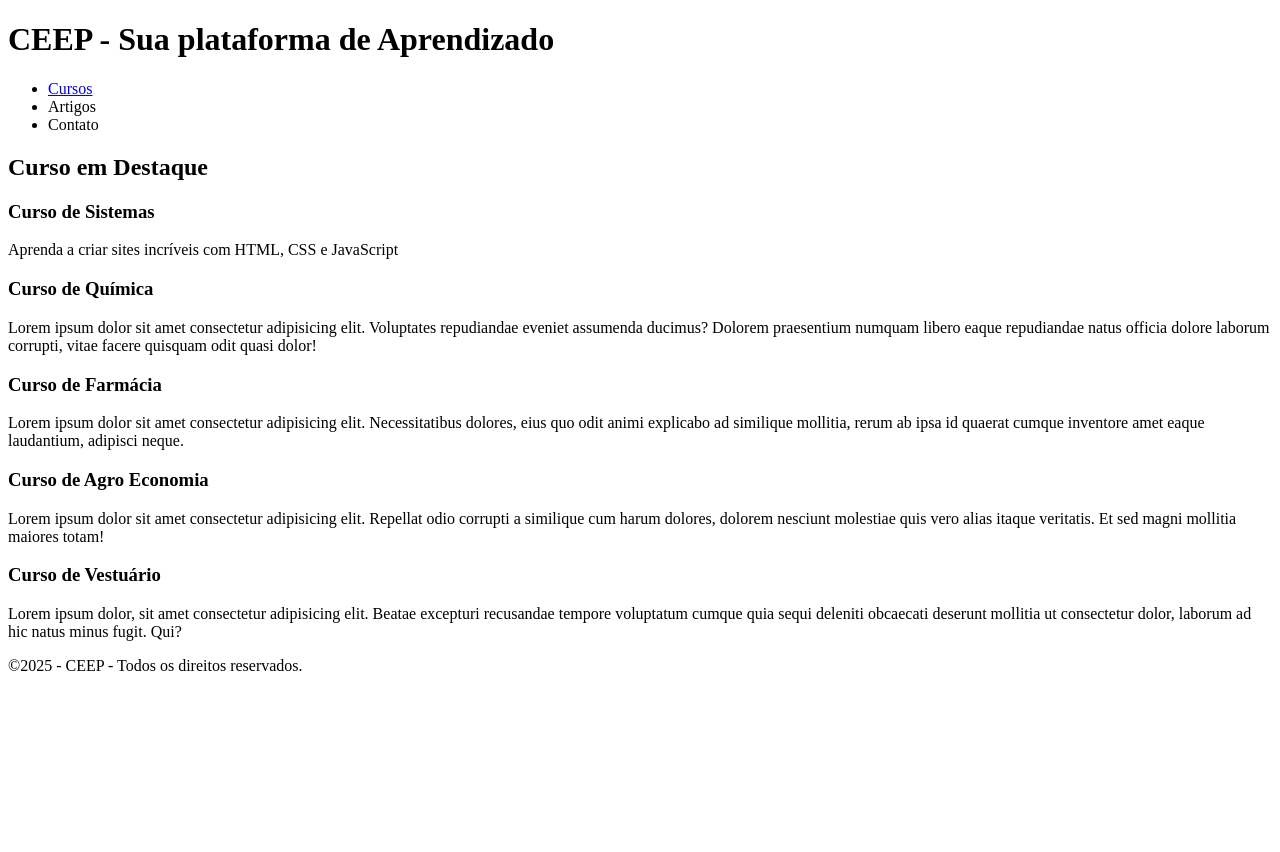
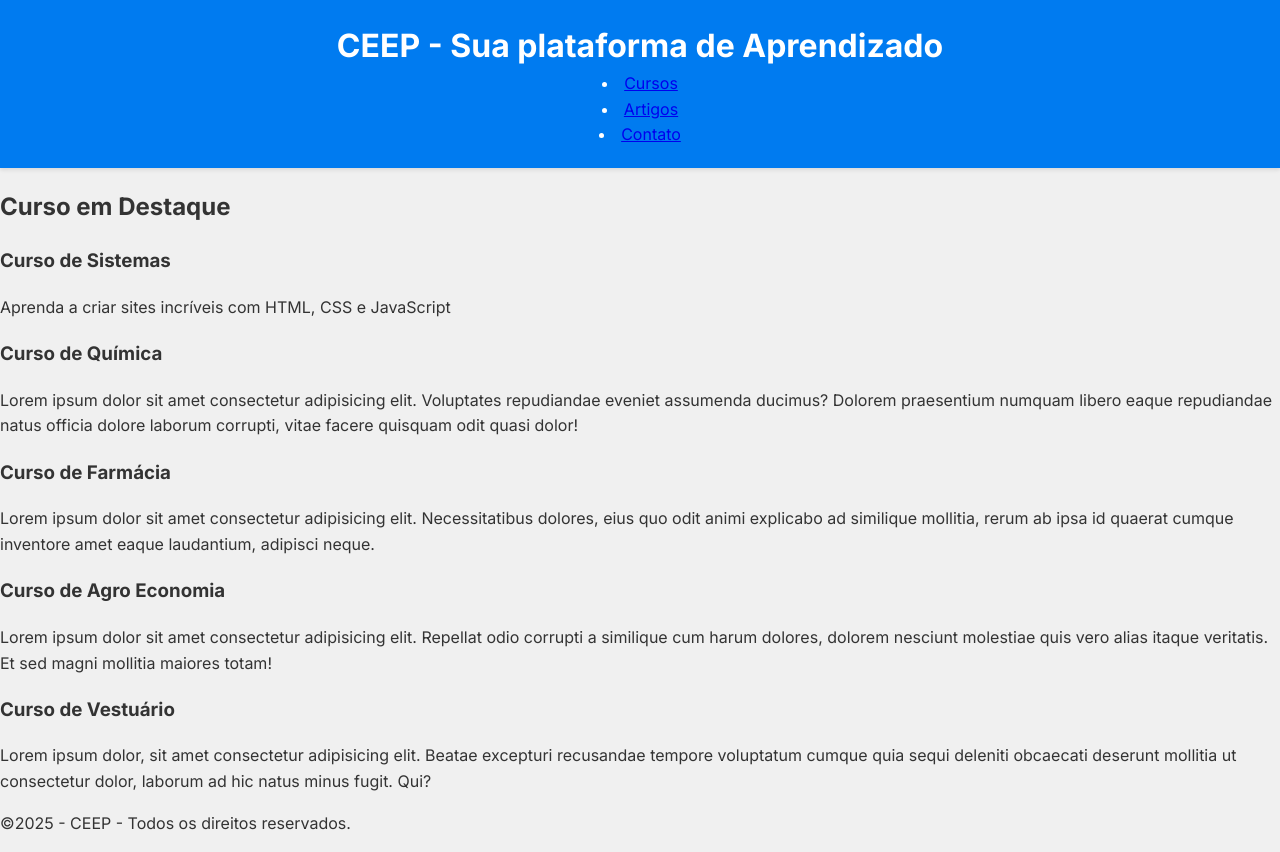
Before and after one commit to JoaoMarceloGuastala09/PaginaCEEP, a plain HTML site: page index.html in a window 1280 px wide. Before the commit the page ends 800 px from the top, so only its background shows below. Drawn offline with nearby package versions, Linux system fonts and the light colour scheme.

Commit message:
Add files via upload

```diff
--- a/index.html
+++ b/index.html
@@ -11,11 +11,9 @@
     <header>
         <h1>CEEP - Sua plataforma de Aprendizado</h1>
         <nav>
-            <ul>
-                <li><a href="#cursos">Cursos</a></li>
-                <li><a href="#artigos"></a>Artigos</li>
-                <li><a href="#contato"></a>Contato</li>
-            </ul>
+            <li><a href="#cursos">Cursos</a></li>
+            <li><a href="#artigos">Artigos</a></li>
+            <li><a href="#contato">Contato</a></li>
         </nav>
     </header>
     <main>
--- a/style.css
+++ b/style.css
@@ -1,3 +1,35 @@
+@import url('https://fonts.googleapis.com/css2?family=Inter:ital,opsz,wght@0,14..32,100..900;1,14..32,100..900&display=swap');
 body {
-    font-family: ;
+    font-family: 'Inter',Arial, Helvetica, sans-serif;
+    margin: 0;
+    padding: 0;
+    background-color: #f0f0f0;
+    color: #333;
+    line-height:1.6;
 }
+
+header{
+    background-color: #007bf0;
+    padding: 20px;
+    text-align: center;
+    color:white;
+    box-shadow: 0 2px 4px rgba(0, 0, 0, 0.1);
+}
+header h1{
+    margin: 0;
+    font-size: 2rem;
+}
+
+nav ul{
+    list-style-type: none;
+    padding: 0;
+    margin-top: 10px;
+    display: flex;
+    justify-content: center;
+}
+
+nav ul li a {
+    color:white;
+    text-decoration: none;
+    font-weight: 600;
+}
```
Also changed, not shown: 1 other file.
